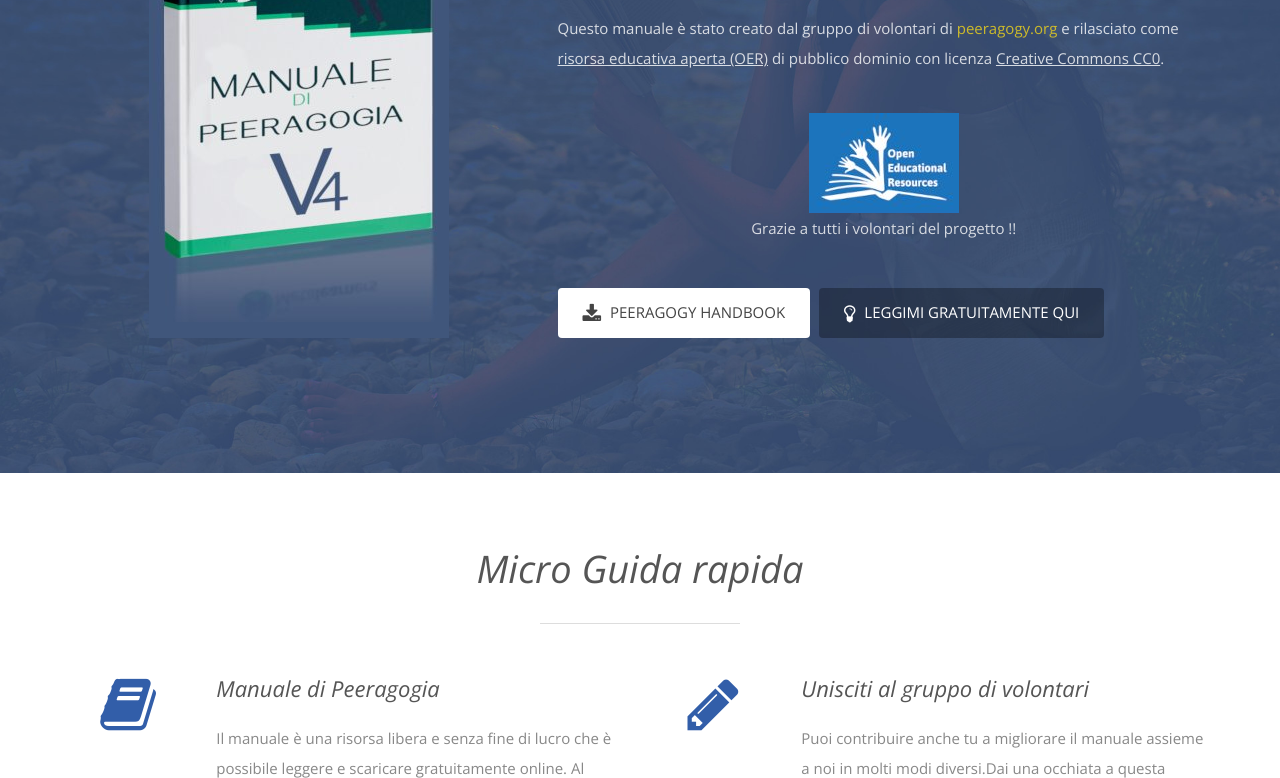
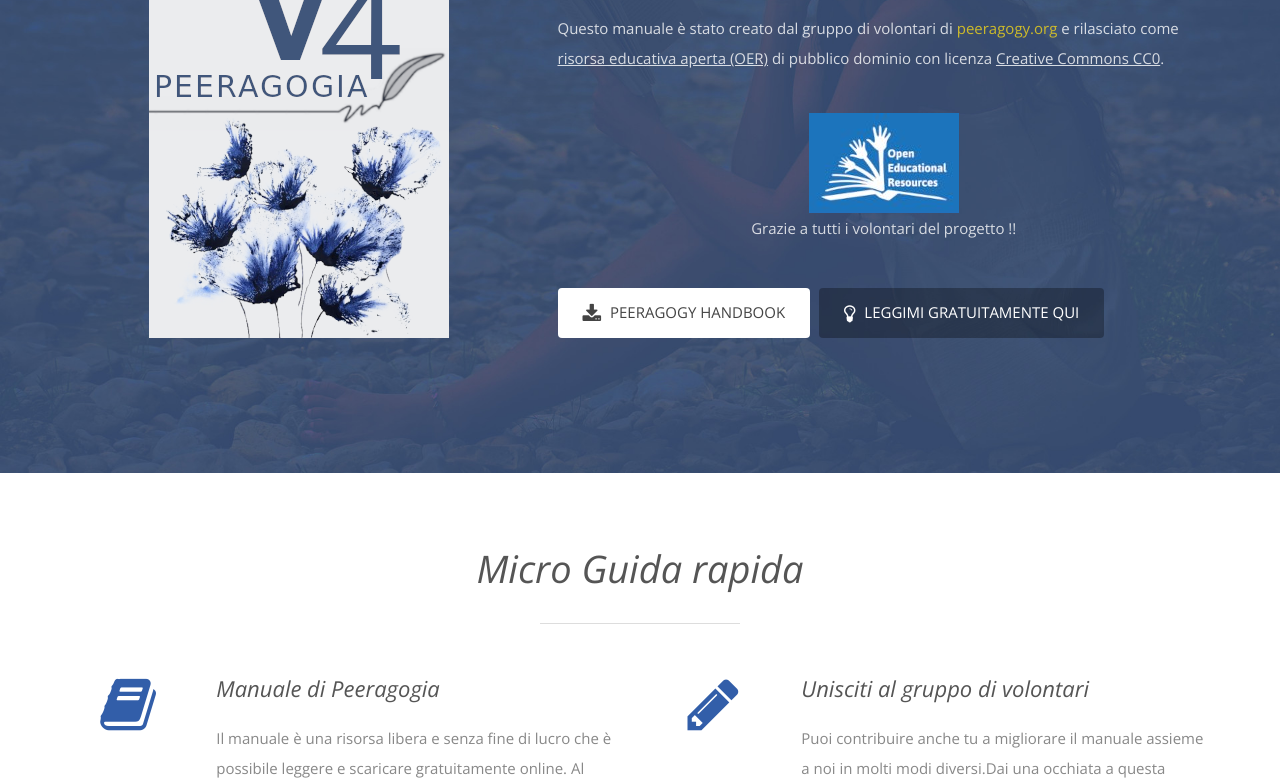
Before and after one commit to Peeragogia/Manuale-V4, a plain HTML site: page index.html in a window 1280 px wide. Shown: the part 322-1100 px from the top of the page. Drawn offline with nearby package versions, Linux system fonts and the light colour scheme; a script that the page names is missing.

Commit message:
cover-corretta

```diff
--- a/index.html
+++ b/index.html
@@ -60,7 +60,7 @@
                 <div class="container">
                     <div class="row">
                     	<div class="col-sm-5 ebook">
-                    		<img src="assets/img/ebook/ebook_cover.png" alt="ebook">
+                    		<img src="assets/img/ebook/ebook.png" alt="ebook">
                     	</div>
                         <div class="col-sm-7 text">
                             <h1 class="wow fadeInLeftBig">
```
Also changed, not shown: assets/img/ebook/ebook.png (added).
